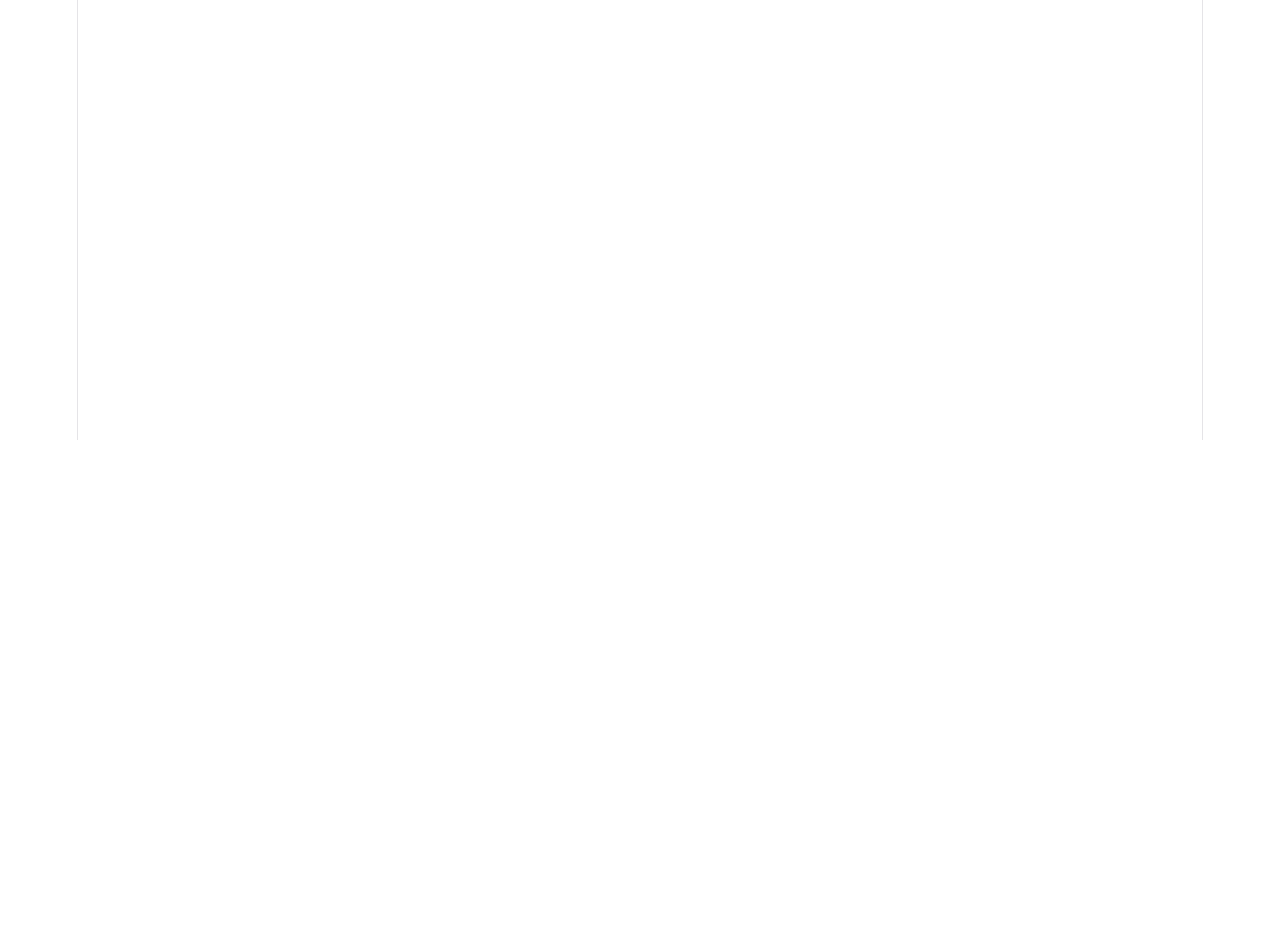
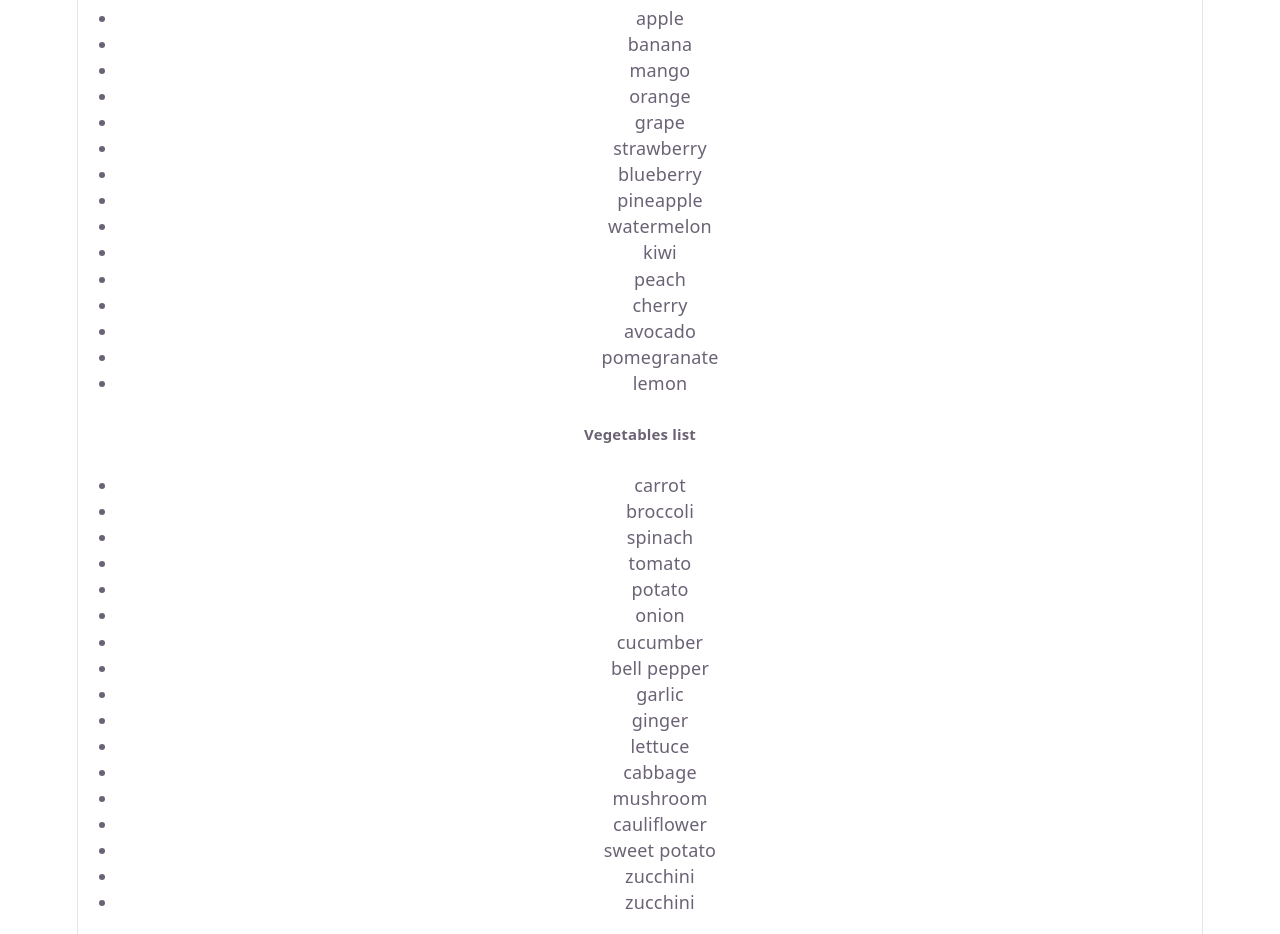
Before and after one commit to virajith21/SW_CSE_B2.2_Internship, a React (Vite) app in the folder Day/Day14/day-14-react-app/: page / in a window 1280 px wide. Shown: the part 360-1294 px from the top of the page. Before the commit the page ends 800 px from the top, so only its background shows below. Built offline with nearby package versions, Linux system fonts and the light colour scheme.

Commit message:
ist and Keys eg 1

```diff
--- a/Day/Day14/day-14-react-app/src/App.jsx
+++ b/Day/Day14/day-14-react-app/src/App.jsx
@@ -2,13 +2,18 @@ import './App.css'
 import ClickDemo from "./components/EventHandlerOne";
 import FormDemo from "./components/EventHandlerTwo";
 import ActionButtonDemo from "./components/EventHandlerThree";
+
+import SimpleList from "./components/ListAndKeysOne";
 function App() {
   return (
     <>
       <ClickDemo/>
+
       <FormDemo />
 
       <ActionButtonDemo />
+
+      <SimpleList/>
     </>
   )
 }
--- /dev/null
+++ b/Day/Day14/day-14-react-app/src/components/ListAndKeysOne.jsx
@@ -0,0 +1,60 @@
+function SimpleList() {
+  const fruits = [
+    // Only unique values
+    "apple",
+    "banana",
+    "mango",
+    "orange",
+    "grape",
+    "strawberry",
+    "blueberry",
+    "pineapple",
+    "watermelon",
+    "kiwi",
+    "peach",
+    "cherry",
+    "avocado",
+    "pomegranate",
+    "lemon",
+  ];
+ const vegetablesWithId = [
+    // Repeated/ duplicate names but with unique id
+  { "id": 1, "name": "carrot" },
+  { "id": 2, "name": "broccoli" },
+  { "id": 3, "name": "spinach" },
+  { "id": 4, "name": "tomato" },
+  { "id": 5, "name": "potato" },
+  { "id": 6, "name": "onion" },
+  { "id": 7, "name": "cucumber" },
+  { "id": 8, "name": "bell pepper" },
+  { "id": 9, "name": "garlic" },
+  { "id": 10, "name": "ginger" },
+  { "id": 11, "name": "lettuce" },
+  { "id": 12, "name": "cabbage" },
+  { "id": 13, "name": "mushroom" },
+  { "id": 14, "name": "cauliflower" },
+  { "id": 15, "name": "sweet potato" },
+  { "id": 16, "name": "zucchini" },
+  { "id": 17, "name": "zucchini" }, //duplicate
+];
+
+
+  return (
+    <div>
+      <h5>Fruit list</h5>
+      <ul>
+        {fruits.map((fruit) => (
+          <li key={fruit}>{fruit}</li>
+        ))}
+      </ul>
+
+      <h5>Vegetables list</h5>
+      <ul>
+        {vegetablesWithId.map((vegetables) => (
+          <li key={vegetables.id}>{vegetables.name}</li>
+        ))}
+      </ul>
+    </div>
+  );
+}
+export default SimpleList;
```
